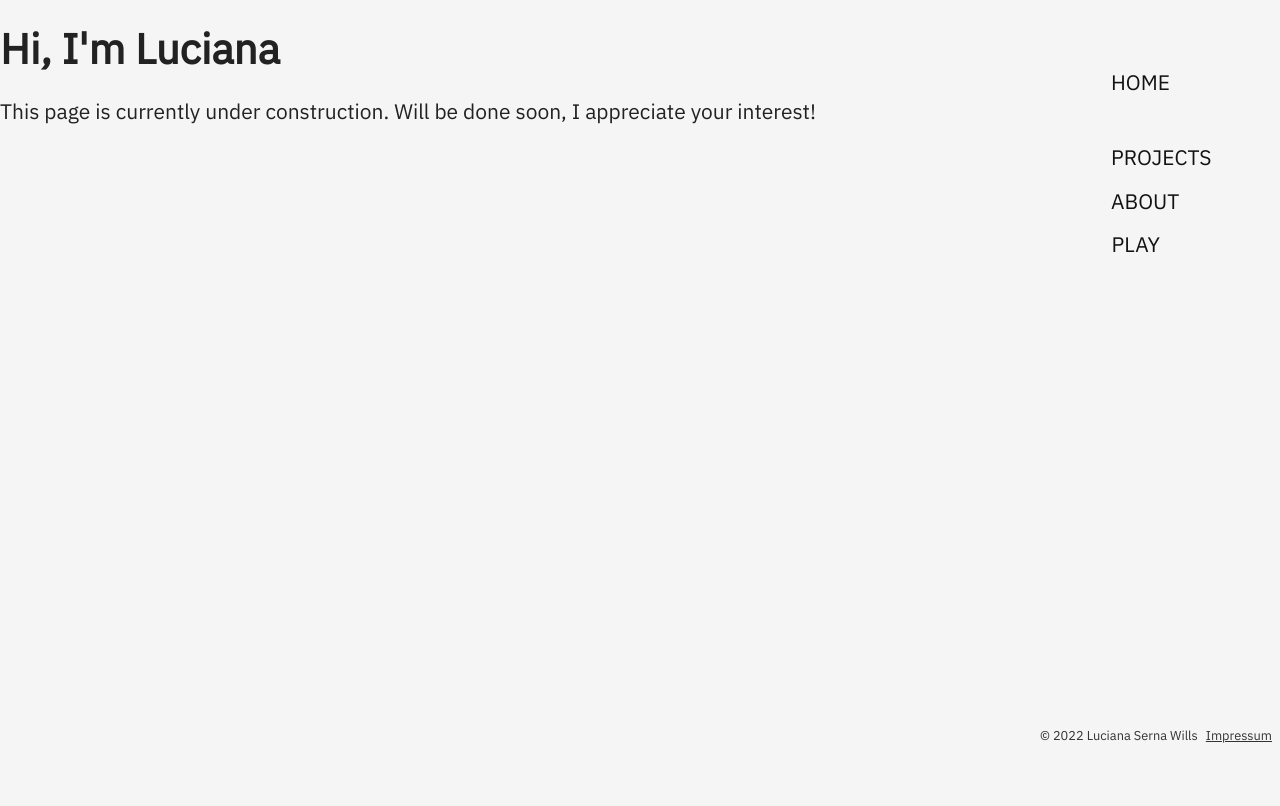
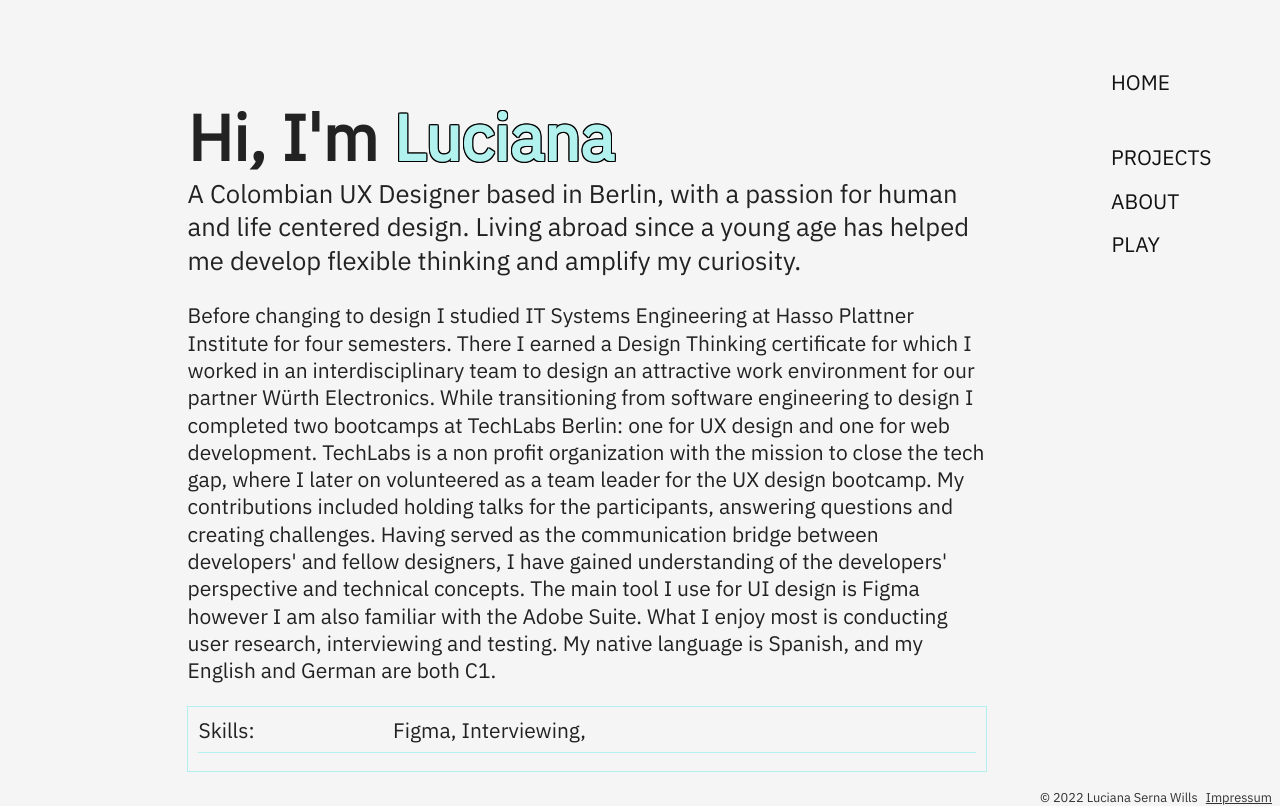
Before and after one commit to sernawills/portfolio2, a Next.js app: page /about in a window 1280 px wide. Built offline with nearby package versions, Linux system fonts and the light colour scheme.

Commit message:
added about page and close #6

```diff
--- a/pages/_app.js
+++ b/pages/_app.js
@@ -1,4 +1,3 @@
-import '../styles/About.css';
 import '../styles/App.css';
 import '../styles/Footer.css';
 import '../styles/Home.css';
--- a/pages/about.js
+++ b/pages/about.js
@@ -1,20 +1,40 @@
-// import { AbcOutlined } from '@mui/icons-material';
+import styles from '../styles/about.module.css'
+import utils from '../styles/utils.module.css'
 
 function About() {
     return (
-        <div className='about'>
+        <div className={styles.about}>
             {/* <div className='aboutTop' style={{ backgroundImage:  `url(${AboutImage})`  }}>
 
             </div>  */}
-            <div className='aboutButtom'>
-                <h1>
-                    Hi, I&apos;m Luciana
-                </h1>
-                <p>
-                    This page is currently under construction. Will be done soon, I appreciate your interest!
-                </p>
-            </div>
+            <h1 className={utils.pageTitle}>
+                    Hi, I&apos;m <a className={styles.luciana}> Luciana</a>
+            </h1>
+                <section>
+                    <p className={utils.descriptionText}>
+                    A Colombian UX Designer based in Berlin, with a passion for human and life centered design. Living abroad since a young age has helped me develop flexible thinking and amplify my curiosity.
+                    </p>
+
+                    <p>
+                    Before changing to design I studied IT Systems Engineering at Hasso Plattner Institute for four semesters. There I earned a Design Thinking certificate for which I worked in an interdisciplinary team to design an attractive work environment for our partner Würth Electronics. While transitioning from software engineering to design I completed two bootcamps at TechLabs Berlin: one for UX design and one for web development. TechLabs is a non profit organization with the mission to close the tech gap, where I later on volunteered as a team leader for the UX design bootcamp. My contributions included holding talks for the participants, answering questions and creating challenges. Having served as the communication bridge between developers' and fellow designers, I have gained understanding of the developers' perspective and technical concepts.
+
+                    The main tool I use for UI design is Figma however I am also familiar with the Adobe Suite. What I enjoy most is conducting user research, interviewing and testing. My native language is Spanish, and my English and German are both C1.
+                    </p>
+                </section>
+                <section>
+                    <div className={styles.box}>
+                        <div className={styles.subbox}>
+                            <div className={styles.subboxHeader}>
+                                Skills:
+                            </div>
+                            <div className={styles.subboxContent}>
+                                Figma, Interviewing,
+                            </div>
+                        </div>
+                    </div>
+                </section>
         </div>
+
     )
 }
 
--- a/pages/impressum.js
+++ b/pages/impressum.js
@@ -5,9 +5,11 @@ function Impressum() {
         <p>Contact Information:</p>
         <p>+491637334055</p>
         <p>sernawills03@gmail.com</p>
+        <p>Koburger Str. 11, 10825</p>
         <p>About This Website:</p>
         <p>Domain: lucianasernawills.vecel.app</p>
         <p>Maintainance: Luciana Serna Wills</p>
+        <p>Right to use the pictures is given</p>
     </div>;
 }
 
--- a/pages/portfolio.jsx
+++ b/pages/portfolio.jsx
@@ -19,7 +19,7 @@ export async function getStaticProps() {
 function Portfolio({ allItemsData }) {
     return(
         <div className={styles.portfolioContainer}>
-            <h1 className={`${styles.portfolioTitle} ${utilStyles.pageTitle}`}>PROJECTS</h1>
+            <h1 className={`${styles.portfolioTitle} ${utilStyles.pageTitle}`}>Projects</h1>
             <p className={`${utilStyles.descriptionText} ${utilStyles.paddingBottom}`}>Here&apos;s a selection of some projects I have worked on. If you have any questions don&apos;t hesitate to contact me!</p>
                 {allItemsData.map((item) => (
                         <Link href={`/portfolio-posts/${item.id}`} key={item.id}>
--- a/styles/About.css
+++ /dev/null
@@ -1,37 +0,0 @@
-.about {
-    width: 100%;
-    height: 90vh;
-    display: flex;
-    flex-direction: column;
-  }
-
-  .aboutTop {
-    width: 100%;
-    height: 45%;
-    background-position: center;
-    background-repeat: no-repeat;
-    background-size: cover;
-    font-family: "Gill Sans", "Gill Sans MT", Calibri, "Trebuchet MS", sans-serif;
-  }
-
-  .aboutBottom {
-    display: flex;
-    flex-direction: column;
-    height: 55%;
-    align-items: center;
-    margin-top: 50px;
-  }
-
-  .aboutBottom p {
-    width: 1200px;
-  }
-
-  .about .aboutBottom h1 {
-    font-weight: 400;
-    font-size: 70px;
-    color: black;
-    height: 30px;
-    display: flex;
-    justify-content: center;
-    transform: translateY(-40px);
-  }
--- a/styles/Play.css
+++ b/styles/Play.css
@@ -5,6 +5,8 @@
     justify-content: center;
     align-items: center;
     flex-direction: column;
+    max-width: 800px;
+    margin: 0 auto;
   }
   .play .playTitle {
     font-family: 'Poppins';
--- /dev/null
+++ b/styles/about.module.css
@@ -0,0 +1,52 @@
+.about {
+    width: 100%;
+    height: auto;
+    display: flex;
+    flex-direction: column;
+    max-width: 800px;
+    box-sizing: border-box;
+    margin: 0 auto;
+    padding-top: 5em;
+  }
+
+.luciana {
+    text-shadow:
+    -1px -1px 0 #000,
+     0   -1px 0 #000,
+     1px -1px 0 #000,
+     1px  0   0 #000,
+     1px  1px 0 #000,
+     0    1px 0 #000,
+    -1px  1px 0 #000,
+    -1px  0   0 #000;
+    color: var(--mainColor);
+    text-decoration: none;
+}
+
+.box {
+    border: 0.063rem solid var(--mainColor);
+    padding: 10px;
+    margin-bottom: 10px;
+    flex-direction: column;
+    width: 100%;
+    box-sizing: border-box;
+}
+
+.subbox {
+    display: flex;
+    flex-direction: row;
+    width: 100%;
+    padding-bottom: 8px;
+    margin-bottom: 8px;
+    border-bottom: solid 0.063rem var(--mainColor);
+}
+
+.subboxHeader {
+    flex-direction: row;
+    width: 25%;
+}
+
+.subboxContent {
+    flex-direction: row;
+    width: 75%;
+}
--- a/styles/index.module.css
+++ b/styles/index.module.css
@@ -45,7 +45,7 @@
     -1px  1px 0 #000,
     -1px  0   0 #000;
     text-decoration: none;
-    color: white;
+    color: var(--white);
     padding-right: 2px;
     padding-left: 2px;
   }
```
Also changed, not shown: notes/things-to-do.md (+25 -0 lines), portfolio-items/2wuerth.md (+4 -4 lines).
